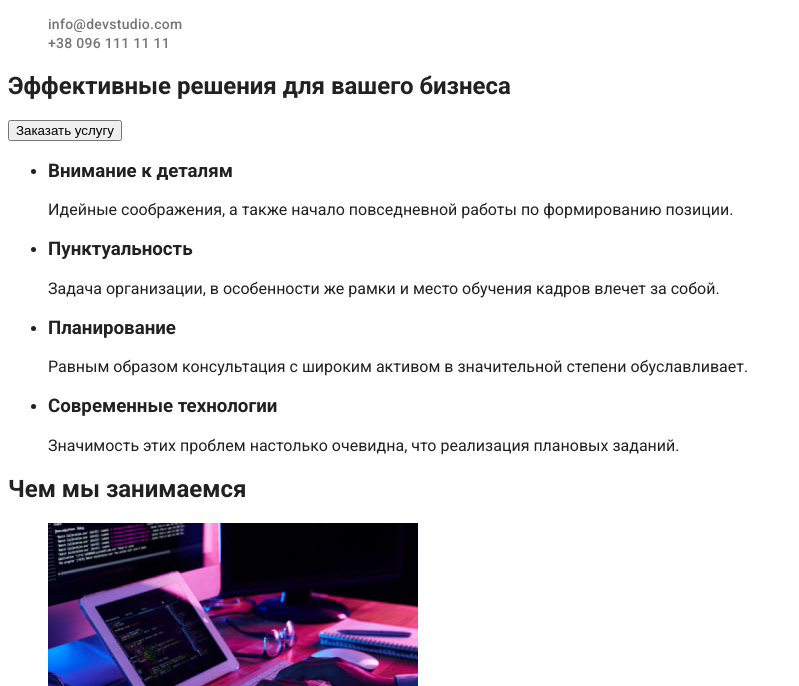
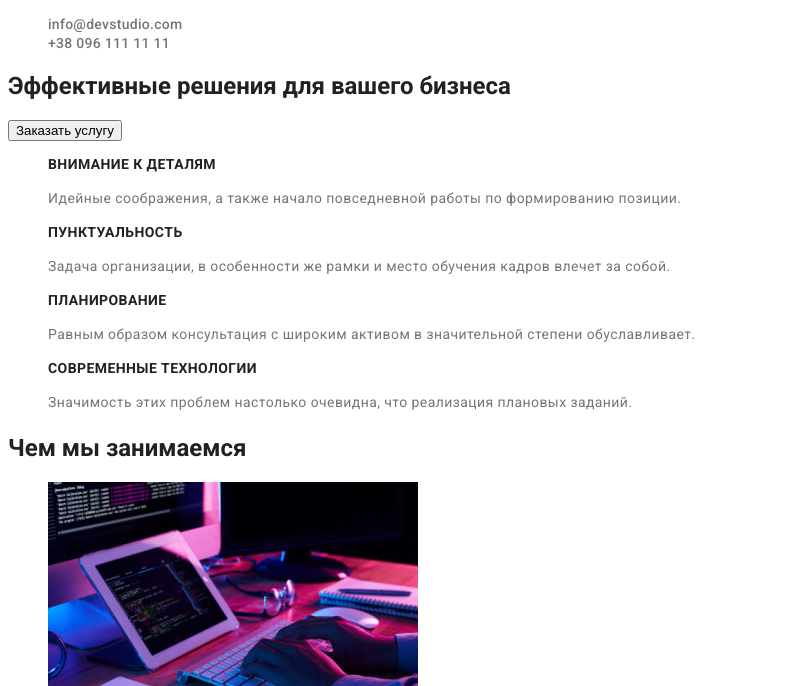
Before and after one commit to drdolgiy/goit-markup-hw-02, a plain HTML site: page index.html in a window 1280 px wide. Shown: the part 114-800 px from the top of the page, without its empty margins (0-799 px from the left). Drawn offline with Linux system fonts and the light colour scheme.

Commit message:
Оформил раздел "Особенности компании
Оформил раздел "Особенности компании

```diff
--- a/css/styles.css
+++ b/css/styles.css
@@ -28,7 +28,7 @@ body {
   font-style: normal;
   font-weight: 500;
   font-size: 14px;
-  line-height: 1.14px;
+  line-height: 1.14;
   letter-spacing: 0.02em;
   color: inherit;
   text-decoration: none;
@@ -39,13 +39,13 @@ body {
   color: #2196f3;
 }
 
-/* Оформление контактов */
+/* Оформление меню контактов */
 .menu-contact {
   font-family: inherit;
   font-style: normal;
   font-weight: 500;
   font-size: 14px;
-  line-height: 1.14px;
+  line-height: 1.14;
   letter-spacing: 0.02em;
   text-decoration: none;
   color: #757575;
@@ -55,3 +55,59 @@ body {
 .menu-contact:focus {
   color: #2196f3;
 }
+
+/* Оформление раздела Hero */
+/* .main-head {
+  font-family: inherit;
+  font-style: normal;
+  font-weight: 900;
+  font-size: 44px;
+  line-height: 1.36;
+  text-align: center;
+  letter-spacing: 0.06em;
+  text-transform: uppercase;
+  color: #ffffff;
+} */
+
+/* Оформление кнопки "Заказать услугу" */
+/* .main-button {
+  font-family: Roboto;
+  font-style: normal;
+  font-weight: bold;
+  font-size: 16px;
+  line-height: 18.7;
+  display: flex;
+  align-items: center;
+  text-align: center;
+  letter-spacing: 0.06em;
+  color: #ffffff;
+  background: #2196f3;
+  box-shadow: 0px 4px 4px rgba(0, 0, 0, 0.15);
+  border-radius: 4px;
+} */
+
+/* Оформление раздела "Особенности компании */
+.features {
+  list-style: none;
+}
+
+.features-head {
+  font-family: inherit;
+  font-style: normal;
+  font-weight: bold;
+  font-size: 14px;
+  line-height: 1.14;
+  letter-spacing: 0.03em;
+  text-transform: uppercase;
+  color: inherit;
+}
+
+.features-text {
+  font-family: inherit;
+  font-style: normal;
+  font-weight: normal;
+  font-size: 14px;
+  line-height: 1.71;
+  letter-spacing: 0.03em;
+  color: #757575;
+}
--- a/index.html
+++ b/index.html
@@ -35,29 +35,29 @@
     <main>
         <!-- Hero -->
         <section>
-            <h1>Эффективные решения для вашего бизнеса</h1>
-            <button type="button">Заказать услугу</button>
+            <h1 class="main-head">Эффективные решения для вашего бизнеса</h1>
+            <button class="main-button" type="button">Заказать услугу</button>
         </section>
 
         <!-- Особенности компании -->
         <section>
             <h2 hidden>Особенности</h2>
-            <ul>
+            <ul class="features">
                 <li>
-                    <h3>Внимание к деталям</h3>
-                    <p>Идейные соображения, а также начало повседневной работы по формированию позиции.</p>
+                    <h3 class="features-head">Внимание к деталям</h3>
+                    <p class="features-text">Идейные соображения, а также начало повседневной работы по формированию позиции.</p>
                 </li>
                 <li>
-                    <h3>Пунктуальность</h3>
-                    <p>Задача организации, в особенности же рамки и место обучения кадров влечет за собой.</p>
+                    <h3 class="features-head">Пунктуальность</h3>
+                    <p class="features-text">Задача организации, в особенности же рамки и место обучения кадров влечет за собой.</p>
                 </li>
                 <li>
-                    <h3>Планирование</h3>
-                    <p>Равным образом консультация с широким активом в значительной степени обуславливает.</p>
+                    <h3 class="features-head">Планирование</h3>
+                    <p class="features-text">Равным образом консультация с широким активом в значительной степени обуславливает.</p>
                 </li>
                 <li>
-                    <h3>Современные технологии</h3>
-                    <p>Значимость этих проблем настолько очевидна, что реализация плановых заданий.</p>
+                    <h3 class="features-head">Современные технологии</h3>
+                    <p class="features-text">Значимость этих проблем настолько очевидна, что реализация плановых заданий.</p>
                 </li>
             </ul>
         </section>
```
